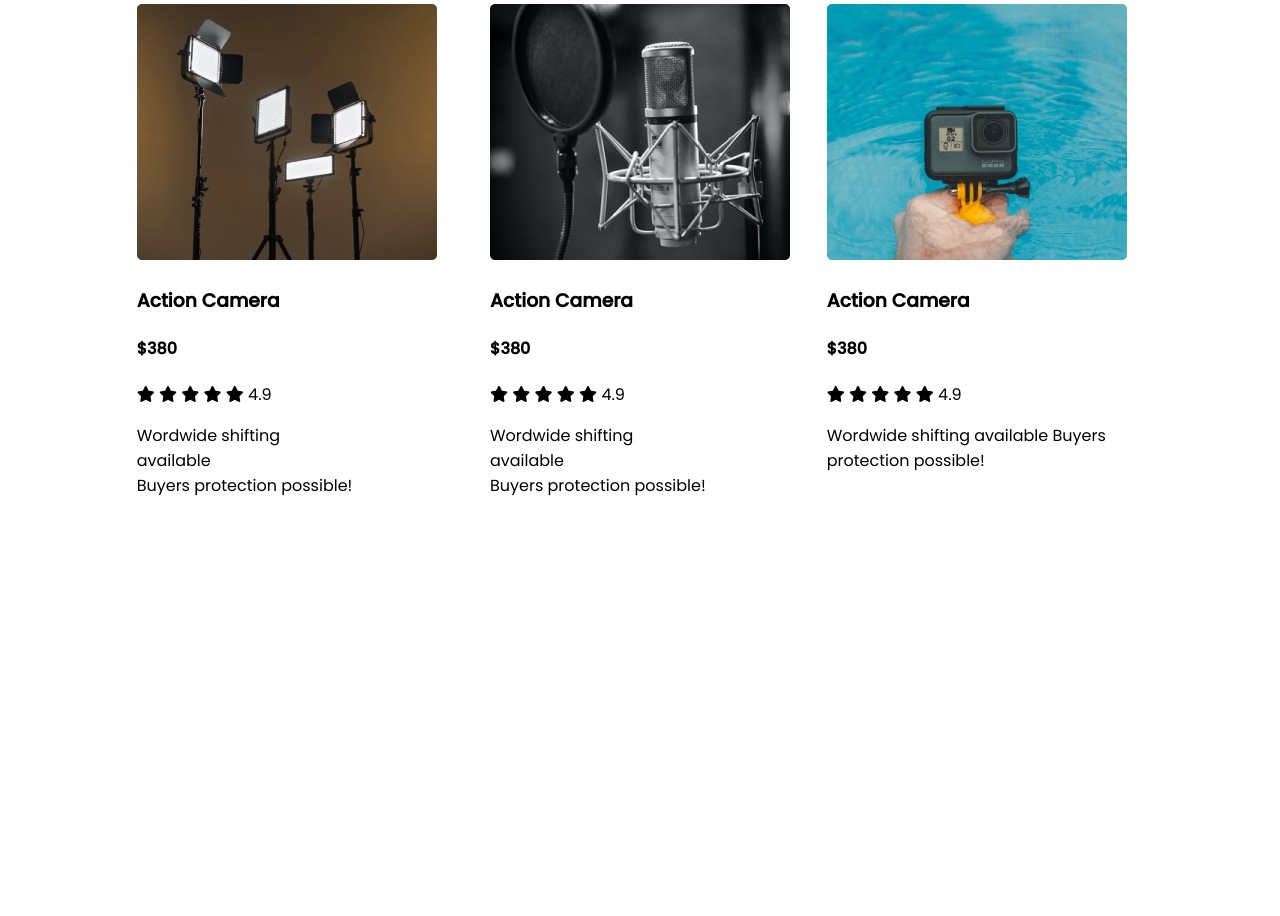
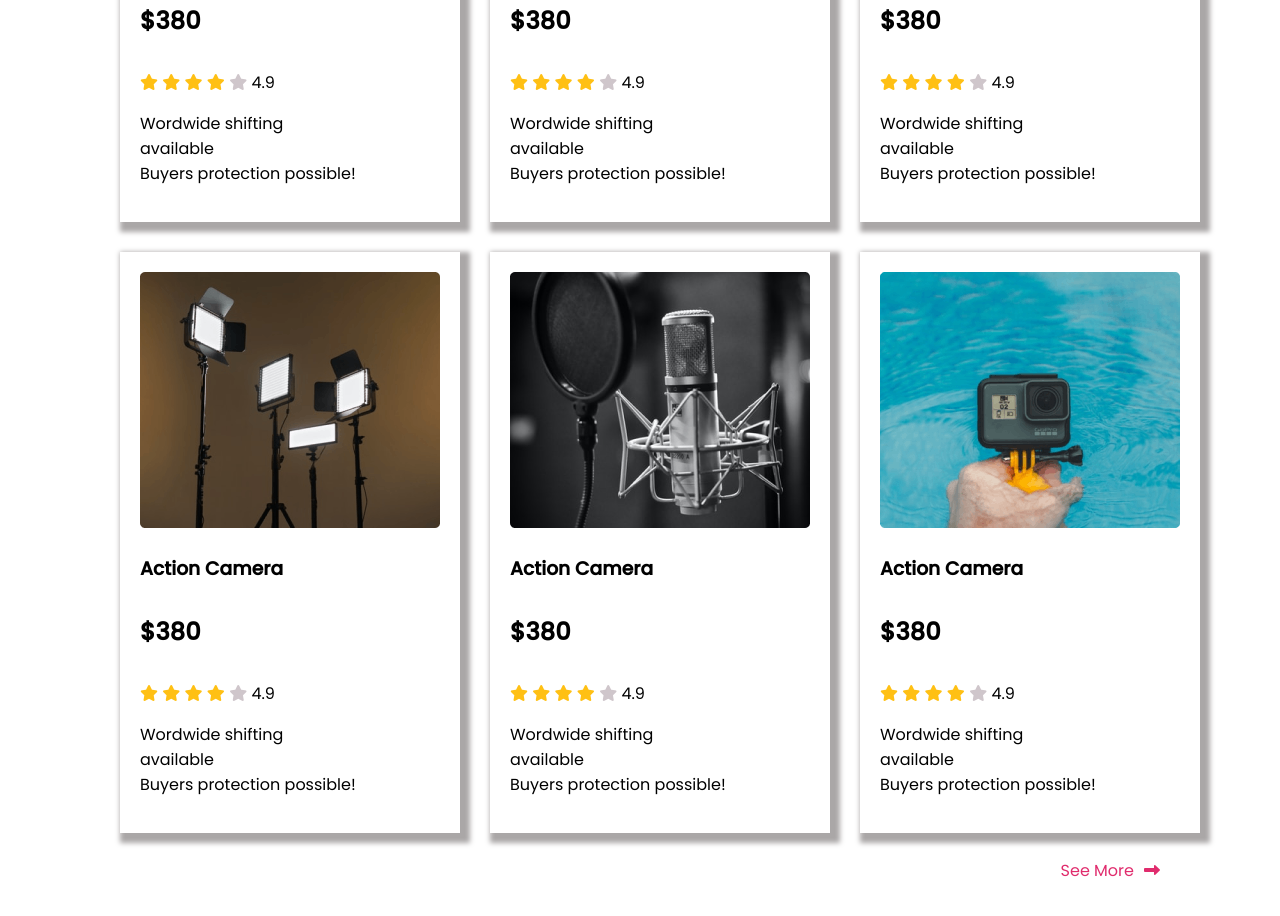
Before and after one commit to sagordevnath/influencer-gears, a plain HTML site: page index.html in a window 1280 px wide. Shown: the part 2040-2956 px from the top of the page. Before the commit the page ends 2641 px from the top, so only its background shows below. Drawn offline with Linux system fonts and the light colour scheme.

Commit message:
new section add

```diff
--- a/index.html
+++ b/index.html
@@ -53,7 +53,7 @@
         <hr class="two">
         <!-- Company Logo Section End -->
         <!-- Popular Collection Item Start -->
-        <section>
+        <section class="container">
             <h2>Popular Collection</h2>
             <div class="items">
                 <div class="item">
@@ -215,12 +215,20 @@
                             <i class="fas fa-star empty"></i>
                             <span>4.9</span>
                         </div>
-                        <p>Wordwide shifting available Buyers protection possible!</p>
+                        <p>Wordwide shifting<br>available<br>Buyers protection possible!</p>
                     </div>
                 </div>
             </div>
+            <a class="see-more-btn" href="">See More<i id="right-btn" class="fas fa-long-arrow-alt-right"></i></a>
         </section>
         <!-- Popular Collection Item End -->
+        <!-- Other Start -->
+        <!-- Other End -->
+        <!-- Footer Start -->
+        <footer>
+
+        </footer>
+        <!-- Footer End -->
     </main>
 
 </body>
--- a/style.css
+++ b/style.css
@@ -83,11 +83,30 @@ hr {
 
 /* Company Logo Section End */
 /* Popular Collection Item Start */
+.container h2 {
+    font-size: 28px;
+    font-weight: 600;
+    text-align: center;
+    margin-top: 88px;
+    margin-bottom: 30px;
+}
+
+.container h4 {
+    font-size: 24px;
+}
+
+.fa-star.filled {
+    color: #FFC014;
+}
+
+.fa-star.empty {
+    color: #cfc6cb;
+}
+
 .items {
     display: grid;
     grid-template-columns: repeat(3, 1fr);
-    /* grid-gap: 10px 10px; */
-    grid-gap: 20px;
+    grid-gap: 30px;
 }
 
 .item {
@@ -95,6 +114,22 @@ hr {
     align-content: center;
     flex-direction: column;
     flex-wrap: wrap;
+    padding: 20px;
+    box-shadow: 5px 5px 5px 5px rgb(170, 167, 167);
+}
+
+.see-more-btn {
+    display: block;
+    right: 0;
+    text-decoration: none;
+    text-align: right;
+    font-size: 16px;
+    color: #E02C6D;
+    margin-top: 25px;
+}
+
+.see-more-btn i {
+    margin-left: 10px;
 }
 
 /* Popular Collection Item End */
```
